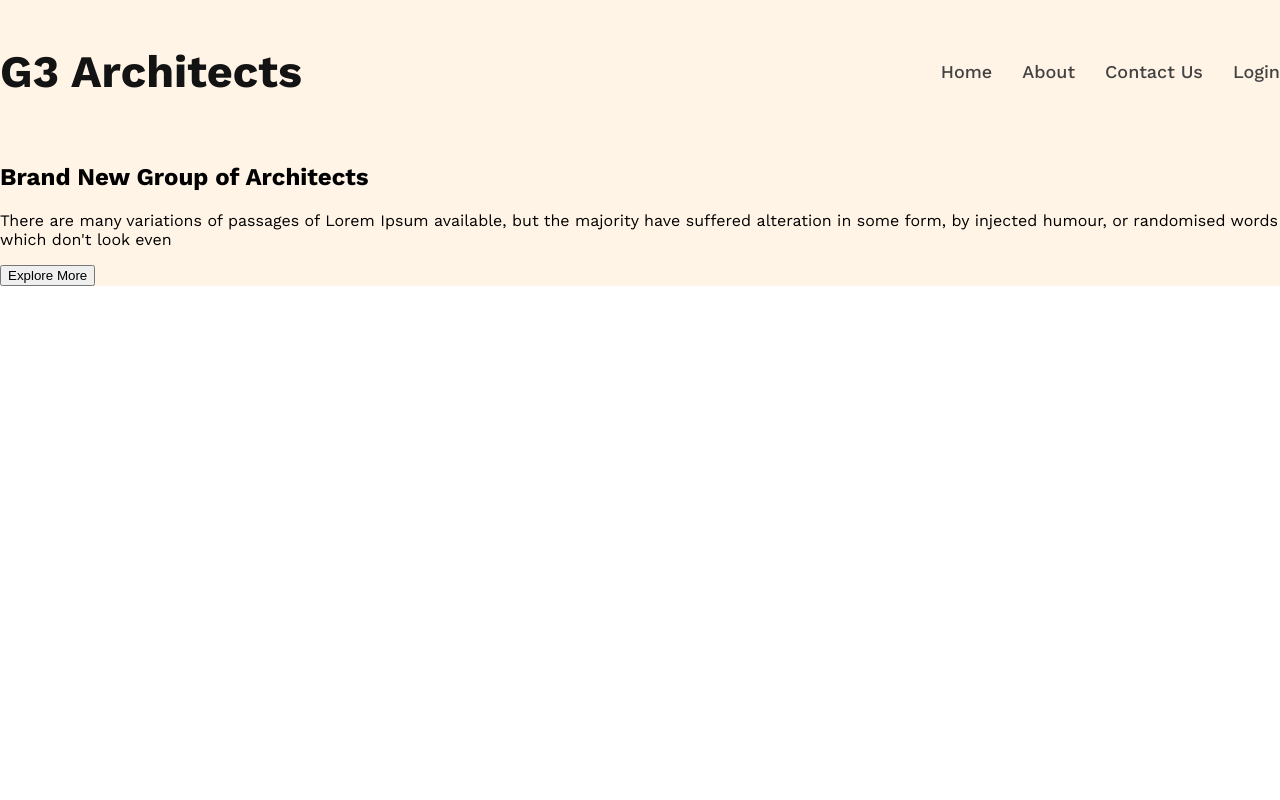
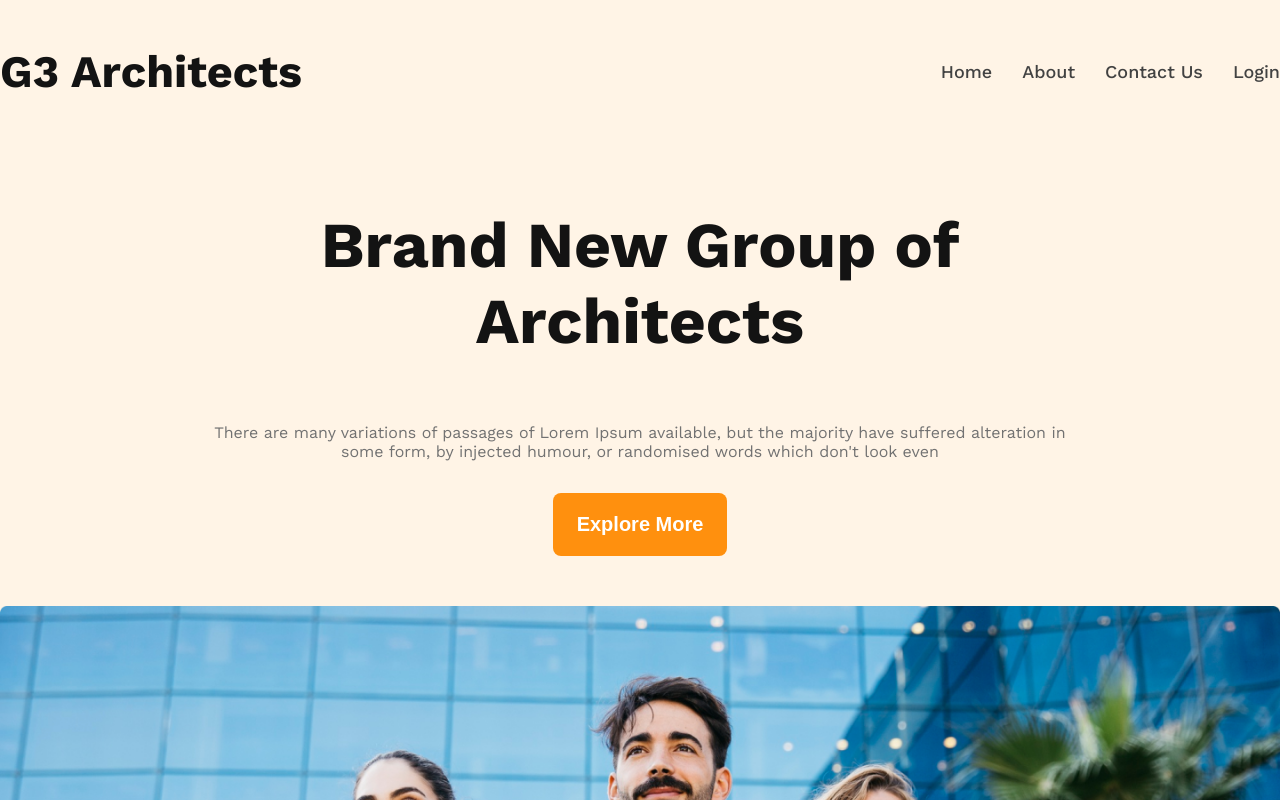
Before and after one commit to Azad1036/G3-Architects, a plain HTML site: page index.html in a window 1280 px wide. Shown: the top 800 px of the page. Drawn offline with nearby package versions, Linux system fonts and the light colour scheme.

Commit message:
header section completed

```diff
--- a/index.html
+++ b/index.html
@@ -1,26 +1,33 @@
 <!DOCTYPE html>
 <html lang="en">
+
 <head>
     <meta charset="UTF-8">
     <meta name="viewport" content="width=device-width, initial-scale=1.0">
     <title>Document</title>
     <link rel="stylesheet" href="style/style.css">
 </head>
+
 <body class="work-sans">
     <header class="bg-primary">
         <nav class="navigation-container">
-            <h3 class="brand">G3 Architects</h3>
-            <ul class="nav-links">
-                <li class="nav-item"><a href="" class="nav-link">Home</a></li>
-                <li class="nav-item"><a href="" class="nav-link">About</a></li>
-                <li class="nav-item"><a href="" class="nav-link">Contact Us</a></li>
-                <li class="nav-item"><a href="" class="nav-link">Login</a></li>
-        </nav>
-        <section>
+            <div class="brand-container">
+                <h3 class="brand">G3 Architects</h3>
+                <ul class="nav-links">
+                    <li class="nav-item"><a href="" class="nav-link">Home</a></li>
+                    <li class="nav-item"><a href="" class="nav-link">About</a></li>
+                    <li class="nav-item"><a href="" class="nav-link">Contact Us</a></li>
+                    <li class="nav-item"><a href="" class="nav-link">Login</a></li>
+            </div>
+        <section class="brand-group-container">
             <h1 class="brand-group">Brand New Group of Architects </h1>
-            <p>There are many variations of passages of Lorem Ipsum available, but the majority have suffered alteration in some form, by injected humour, or randomised words which don't look even</p>
-            <button>Explore More</button>
+            <p class="brand-group-subtitle">There are many variations of passages of Lorem Ipsum available, but the
+                majority have suffered alteration in some form, by injected humour, or randomised words which don't look
+                even</p>
+                <button class="btn-primary">Explore More</button>
         </section>
+        <img class="banner-images" src="./images/banner.png" alt="">
+    </nav>
     </header>
 
     <main>
@@ -31,4 +38,5 @@
 
     </footer>
 </body>
+
 </html>
--- a/style/style.css
+++ b/style/style.css
@@ -11,19 +11,36 @@
 /* related style */
 :root {
     --primary-color: #131313;
-    --secondary-color:#424242;
+    --secondary-color: #424242;
+    --three-color: #727272;
 }
 
 .bg-primary {
     background: rgba(255, 144, 14, 0.10);
 }
 
+.btn-primary {
+    color: #FFF;
+    font-size: 20px;
+    font-weight: 600;
+    border-radius: 8px;
+    background: #FF900E;
+    padding: 20px 24px;
+    border: none;
+    outline: none;
+    text-align: center;
+}
+
+/* navigation related style start */
 .navigation-container {
+    max-width: 1440px;
+    margin: 0 auto;
+}
+
+.brand-container {
     display: flex;
     justify-content: space-between;
     align-items: center;
-    max-width: 1440px;
-    margin: 0 auto;
 }
 
 .brand {
@@ -47,3 +64,30 @@
     font-size: 18px;
     font-weight: 500;
 }
+
+/* navigation related style end */
+/* brand group related style start */
+.brand-group-container {
+    max-width: 862px;
+    margin: 0 auto;
+    text-align: center;
+    margin-bottom: 50px;
+}
+
+.brand-group {
+    color: var(--primary-color);
+    font-size: 64px;
+    font-weight: 700;
+    margin-top: 64px;
+}
+
+.brand-group-subtitle {
+    color: var(--three-color);
+    margin-bottom: 32px;
+}
+
+.banner-images {
+    width: 100%;
+    margin-bottom: 50px;
+}
+/* brand group related style end */
```
